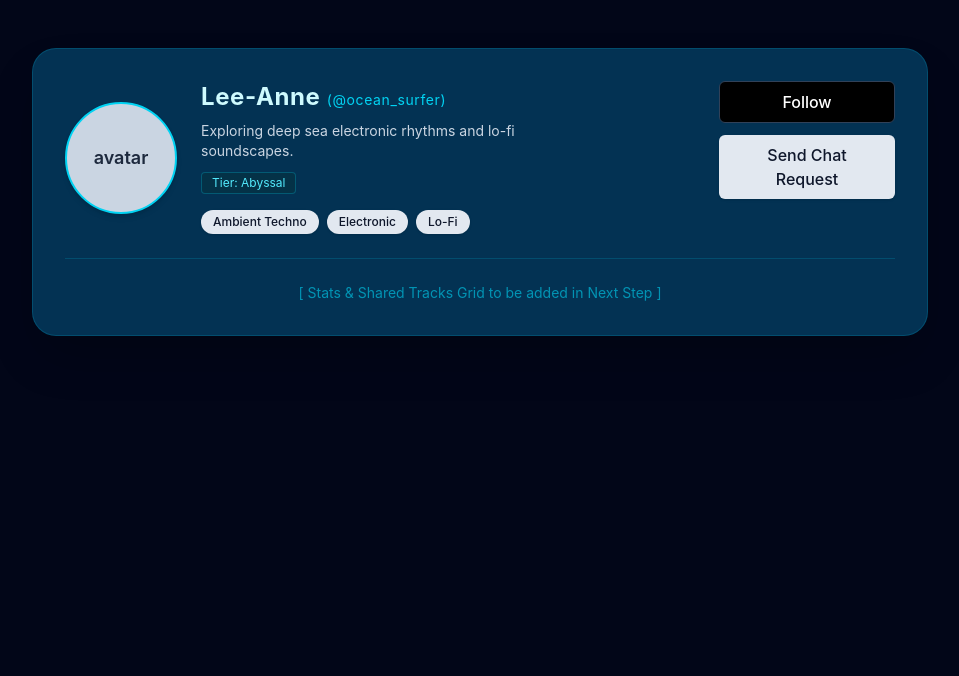
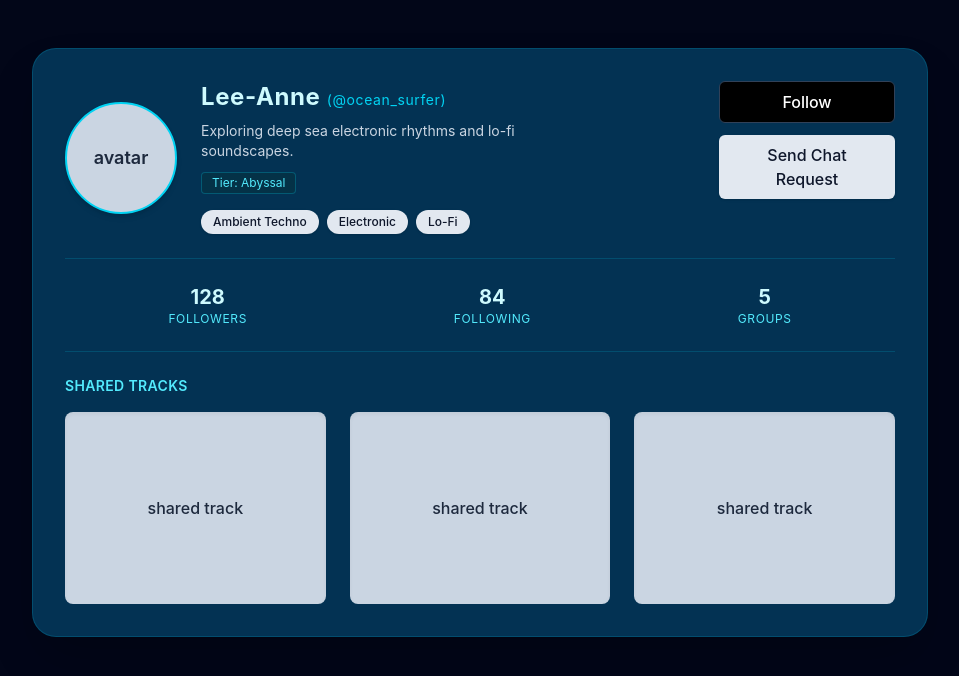
Before and after one commit to WaveLength-CMPG323/Wavelength, a React (Vite) app: page / in a window 1280 px wide. Shown: the top 676 px of the page, without its empty margins (160-1119 px from the left). Built offline with nearby package versions, Linux system fonts and the light colour scheme.

Commit message:
feat: complete user profile wireframe with header, stats bar, and shared tracks grid

```diff
--- a/src/components/UserProfileWireframe.tsx
+++ b/src/components/UserProfileWireframe.tsx
@@ -7,18 +7,19 @@ interface UserProfileProps {
 
 export const UserProfileWireframe: React.FC<UserProfileProps> = ({ profile }) => {
   return (
-    <div className="max-w-4xl mx-auto my-8 p-8 bg-[#04385a]/90 backdrop-blur-md rounded-3xl border border-cyan-500/20 shadow-2xl text-white">
+    <div className="max-w-4xl mx-auto my-8 p-6 md:p-8 bg-[#04385a]/90 backdrop-blur-md rounded-3xl border border-cyan-500/20 shadow-2xl text-white">
+
       {/* SECTION 1: Header (Avatar, Details, Action Buttons) */}
       <div className="flex flex-col md:flex-row items-center md:items-start justify-between gap-6 pb-6 border-b border-cyan-500/20">
 
-        {/* Left: Avatar Placeholder */}
-        <div className="flex items-center gap-6">
+        {/* Left: Avatar & Info */}
+        <div className="flex flex-col sm:flex-row items-center gap-6">
           <div className="w-28 h-28 rounded-full bg-slate-300 text-slate-800 flex items-center justify-center font-semibold text-lg border-2 border-cyan-400 shadow-md shrink-0">
             avatar
           </div>
 
-          {/* Center: User Details & Genre Pills */}
-          <div className="space-y-2">
+          {/* Center: Details & Genre Pills */}
+          <div className="space-y-2 text-center sm:text-left">
             <h2 className="text-2xl font-bold tracking-wide text-cyan-100">
               {profile.displayName} <span className="text-sm font-normal text-cyan-400">(@{profile.username})</span>
             </h2>
@@ -30,7 +31,7 @@ export const UserProfileWireframe: React.FC<UserProfileProps> = ({ profile }) =>
             </div>
 
             {/* Genre Pills */}
-            <div className="flex flex-wrap gap-2 pt-2">
+            <div className="flex flex-wrap justify-center sm:justify-start gap-2 pt-2">
               <span className="bg-slate-200 text-slate-900 text-xs font-medium px-3 py-1 rounded-full shadow-sm">
                 {profile.favoriteGenre}
               </span>
@@ -56,10 +57,40 @@ export const UserProfileWireframe: React.FC<UserProfileProps> = ({ profile }) =>
 
       </div>
 
-      {/* Placeholder for SECTION 2 (Stats) & SECTION 3 (Shared Tracks) */}
-      <div className="pt-6 text-center text-cyan-400/60 text-sm">
-        [ Stats & Shared Tracks Grid to be added in Next Step ]
+      {/* SECTION 2: Stats Bar */}
+      <div className="flex justify-around items-center py-6 border-b border-cyan-500/20 text-center">
+        <div>
+          <p className="text-xl font-bold text-cyan-100">128</p>
+          <p className="text-xs text-cyan-300 uppercase tracking-wider">Followers</p>
+        </div>
+        <div>
+          <p className="text-xl font-bold text-cyan-100">84</p>
+          <p className="text-xs text-cyan-300 uppercase tracking-wider">Following</p>
+        </div>
+        <div>
+          <p className="text-xl font-bold text-cyan-100">5</p>
+          <p className="text-xs text-cyan-300 uppercase tracking-wider">Groups</p>
+        </div>
       </div>
+
+      {/* SECTION 3: Shared Tracks Grid */}
+      <div className="pt-6">
+        <h3 className="text-sm font-semibold text-cyan-300 mb-4 tracking-wide uppercase">
+          Shared Tracks
+        </h3>
+        <div className="grid grid-cols-1 sm:grid-cols-2 md:grid-cols-3 gap-6">
+          <div className="h-48 bg-slate-300 text-slate-800 rounded-lg flex items-center justify-center font-medium shadow-inner">
+            shared track
+          </div>
+          <div className="h-48 bg-slate-300 text-slate-800 rounded-lg flex items-center justify-center font-medium shadow-inner">
+            shared track
+          </div>
+          <div className="h-48 bg-slate-300 text-slate-800 rounded-lg flex items-center justify-center font-medium shadow-inner">
+            shared track
+          </div>
+        </div>
+      </div>
+
     </div>
   );
 };
```
